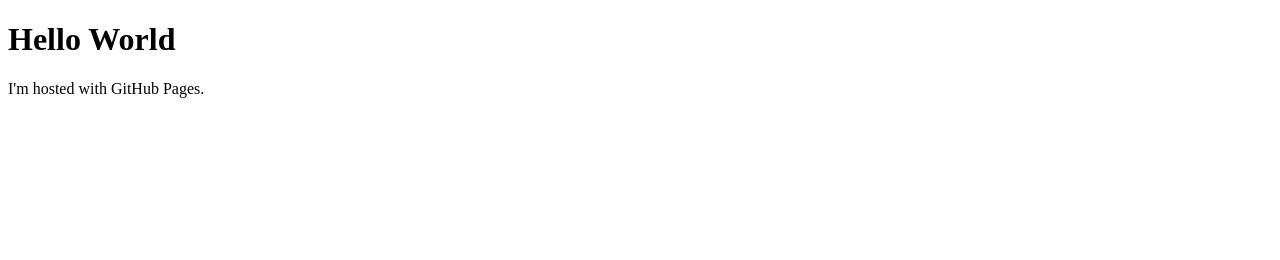
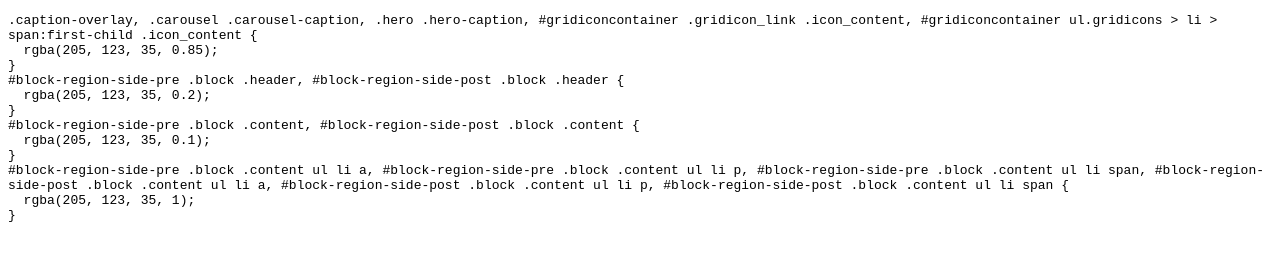
Before and after one commit to ephielam/ephielam.github.io, a plain HTML site: page index.html in a window 1280 px wide. Drawn offline with Linux system fonts and the light colour scheme.

Commit message:
Update index.html

```diff
--- a/index.html
+++ b/index.html
@@ -1,7 +1,17 @@
 <!DOCTYPE html>
 <html>
 <body>
-<h1>Hello World</h1>
-<p>I'm hosted with GitHub Pages.</p>
+	<pre style="word-wrap: break-word; white-space: pre-wrap;">.caption-overlay, .carousel .carousel-caption, .hero .hero-caption, #gridiconcontainer .gridicon_link .icon_content, #gridiconcontainer ul.gridicons > li > span:first-child .icon_content {
+  rgba(205, 123, 35, 0.85);
+}
+#block-region-side-pre .block .header, #block-region-side-post .block .header {
+  rgba(205, 123, 35, 0.2);
+}
+#block-region-side-pre .block .content, #block-region-side-post .block .content {
+  rgba(205, 123, 35, 0.1);
+}
+#block-region-side-pre .block .content ul li a, #block-region-side-pre .block .content ul li p, #block-region-side-pre .block .content ul li span, #block-region-side-post .block .content ul li a, #block-region-side-post .block .content ul li p, #block-region-side-post .block .content ul li span {
+  rgba(205, 123, 35, 1);
+}</pre>
 </body>
 </html>
```
